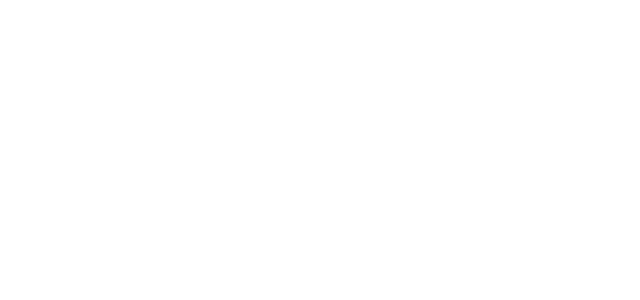
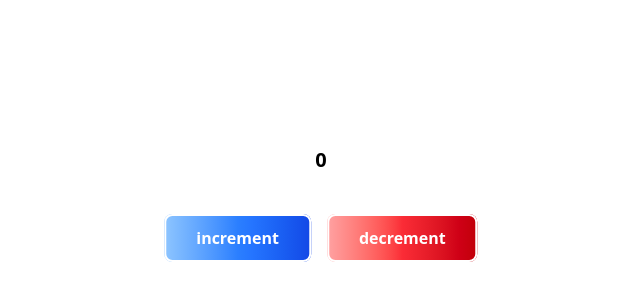
Before and after one commit to arsalannury/Learn_New_Front_Features, a React (Vite) app: page / in a window 1280 px wide. Shown: the part 196-496 px from the top of the page, without its empty margins (319-959 px from the left). Built offline with nearby package versions, Linux system fonts and the light colour scheme.

Commit message:
--zustand-create

```diff
--- a/package.json
+++ b/package.json
@@ -13,7 +13,8 @@
     "@tailwindcss/vite": "^4.0.0-beta.6",
     "react": "^19.0.0",
     "react-dom": "^19.0.0",
-    "tailwindcss": "^4.0.0-beta.6"
+    "tailwindcss": "^4.0.0-beta.6",
+    "zustand": "^5.0.2"
   },
   "devDependencies": {
     "@eslint/js": "^9.15.0",
--- a/src/App.tsx
+++ b/src/App.tsx
@@ -1,7 +1,26 @@
+import { useCounter } from "./store/counter";
+
 function App() {
+  const { current, decrement, increment } = useCounter();
   return (
     <>
-
+      <div className="absolute top-[50%] left-[50%] translate-x-[-50%] translate-y-[-50%] flex items-center flex-col justify-around">
+        <p className="mb-10 font-bold text-xl">{current}</p>
+        <div>
+          <button
+            onClick={increment}
+            className="mx-2 rounded-lg px-8 py-3 cursor-pointer bg-linear-90 from-blue-300 via-blue-500 to-blue-700 text-white font-bold inset-shadow-md inset-ring-2"
+          >
+            increment
+          </button>
+          <button
+            onClick={current > 0 ? decrement : () => {}}
+            className="mx-2 rounded-lg px-8 py-3 cursor-pointer bg-linear-90 from-red-300 via-red-500 to-red-700 text-white font-bold inset-shadow-md inset-ring-2"
+          >
+            decrement
+          </button>
+        </div>
+      </div>
     </>
   );
 }
--- /dev/null
+++ b/src/store/counter.ts
@@ -0,0 +1,13 @@
+import { create } from "zustand";
+
+interface ICounter {
+  current: number;
+  increment: () => void;
+  decrement: () => void;
+}
+
+export const useCounter = create<ICounter>((set) => ({
+  current: 0,
+  decrement: () => set((state) => ({ current: (state.current -= 1) })),
+  increment: () => set((state) => ({ current: (state.current += 1) })),
+}));
```
Also changed, not shown: public/3d.png (deleted), 1 other file (tests, documents, lock files or other folders).
